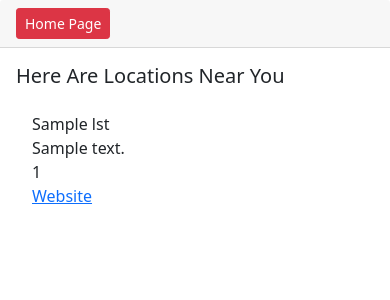
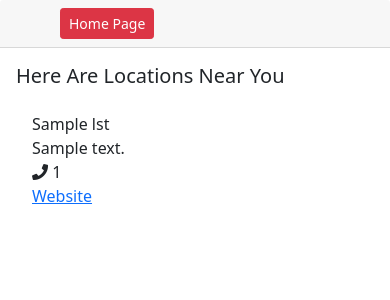
Before and after one commit to Abdinov/blood-donation-project, a Flask app: template templates/results.html in a window 390 px wide. Shown: the top 300 px of the page. Run offline with Flask 2, Linux system fonts and the light colour scheme; the template is opened without the code that fills it: most values are stand-ins (such as "Sample title", 1, 10 or a date in 2020).

Commit message:
added a phone icon

```diff
--- a/templates/results.html
+++ b/templates/results.html
@@ -2,14 +2,17 @@
 
 <head>
 
-    <link rel="stylesheet" href="static/css/styles.css">
+    <!-- <link rel="stylesheet" href="static/css/styles.css"> -->
     <link href="https://cdn.jsdelivr.net/npm/bootstrap@5.0.2/dist/css/bootstrap.min.css" rel="stylesheet">
+     <link rel="stylesheet" href="../static/css/styles.css">
+      <link rel="stylesheet" href="https://use.fontawesome.com/releases/v5.7.2/css/all.css"
 </head>
 
 <body>
-    <!-- <h1>Hi</h1> -->
 
-    <div class="card-header">
+
+ </div>
+     <div class="card-header">
         <a href="https://5000-0841e062-7a70-4fb1-b09f-efef3249fe81.cs-us-east1-vpcf.cloudshell.dev/?authuser=0" <button
             type="button" class="btn btn-danger btn-sm">Home Page</button></a>
     </div>
@@ -20,30 +23,19 @@
         <ul class="list-group list-group-flush">
             {% for i in lst %}
 
-            <li class="list-group-item">{{ i['name'] }}<br>
+            <li class="list-group-item">
+               {{ i['name'] }}<br>
                 {{ i['Address']['formattedAddress'] }}<br>
-                {{i['PhoneNumber']}}<br>
+                <i class="fa fa-phone"></i> {{i['PhoneNumber']}}<br>
                 <a href="{{i['Website']}}">Website</a></li>
 
-            <!-- <li class="list-group-item">{{ i['Address']['formattedAddress'] }}</li> -->
-            <!-- <li class="list-group-item"><a href="{{i['Website']}}">Website</a></li> -->
             {% endfor %}
 
         </ul>
-        <!-- < <ul>
-            <pre>
-             {% for i in lst %}
-                <li>
-                    {{ i['name'] }}
-                    {{ i['Address']['formattedAddress'] }}
-                    {{i['PhoneNumber']}}
-                    <a href="{{i['Website']}}">Website</a></li>
-                {% endfor %}
-                </pre>
-            </ul> -->
+
+
     </div>
-    </div>
-    </div>
+
     </div>
 </body>
 
```
